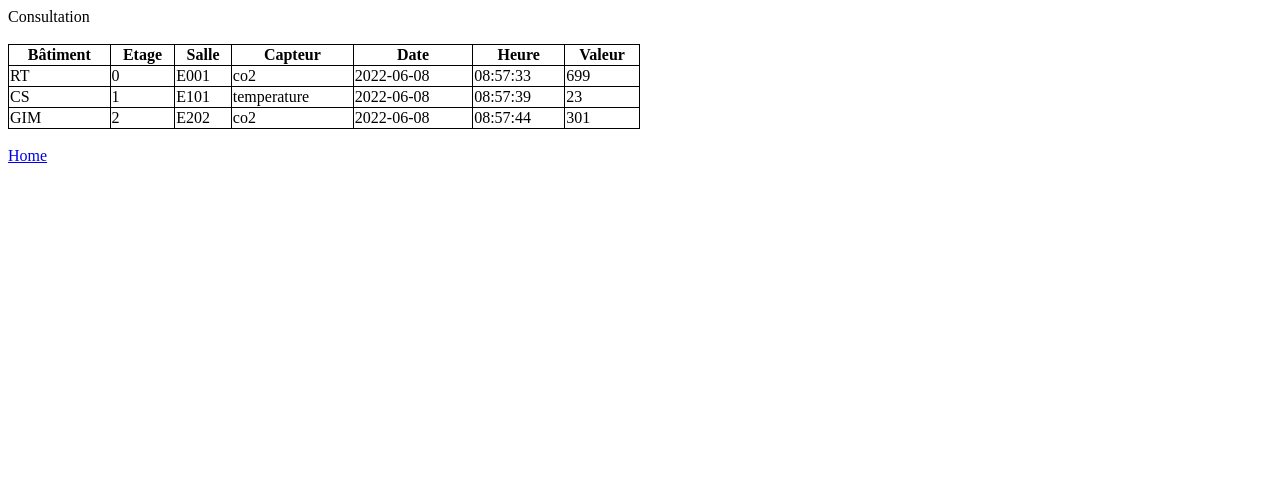
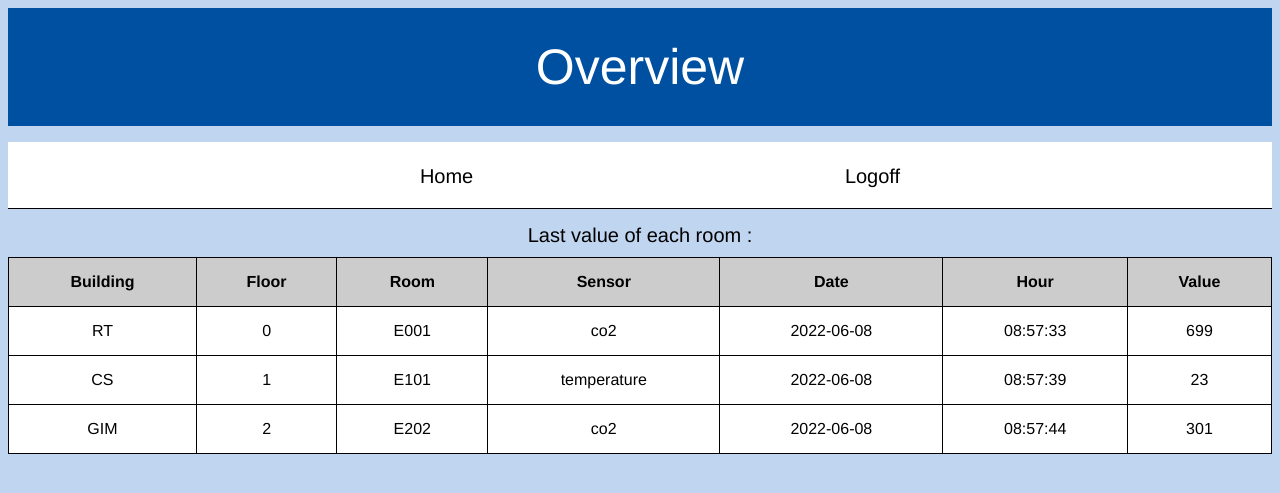
Before and after one commit to TheToto318/IoT_stack, a PHP site: page /consultation.php in a window 1280 px wide. Shown: the top 493 px of the page. Run offline with PHP 8.4, Linux system fonts and the light colour scheme; data comes from the database, SQL or seed files in the repository.

Commit message:
Update website credentials

```diff
--- /dev/null
+++ b/Web/Login.txt
@@ -0,0 +1,4 @@
+Admin 	 -> 4d?m17nisTt?r4!a0n
+Gestio-1 -> C0u5r?sc745e!
+Gestio-2 -> 4dm1nn?srt!0n
+Gestio-3 -> G7iM5n14s?ti!
--- a/Web/consultation.php
+++ b/Web/consultation.php
@@ -1,27 +1,31 @@
 <!DOCTYPE html>
 <html>
 <head>
-    <title>Consultation</title>
+    <title>Overview</title>
     <link rel="stylesheet" href="style/styleConsul.css">
 </head>
 <body>
 
+    <div class="bandeau">Overview</div>
+
+    <nav>
+        <ul>
+            <li><a href="../">Home</a></li>
+            <li><a href="deconnexion_gestion.php">Logoff</a></li>
+        </ul>
+    </nav>
+
+    <div class="info">Last value of each room :</div>
+
 	<?php
 
-		$db_user = "root";
-        $db_pass = "";
-        $db_name = "sae23";
-        $db_host = "localhost";
-
-        $db = mysqli_connect($db_host, $db_user, $db_pass, $db_name);
-
-        echo("Consultation<br /><br />");
+		include ("gestion/mysql.php");
 
         $reqBat = "SELECT id, nom FROM batiment";
         $resBat = mysqli_query($db, $reqBat);
 
         echo("<table>");
-        echo("<tr><th>Bâtiment</th><th>Etage</th><th>Salle</th><th>Capteur</th><th>Date</th><th>Heure</th><th>Valeur</th></tr>");
+        echo("<tr><th>Building</th><th>Floor</th><th>Room</th><th>Sensor</th><th>Date</th><th>Hour</th><th>Value</th></tr>");
 
         for($i = 0; $i < mysqli_num_rows($resBat); $i++){
 
@@ -60,8 +64,5 @@
 
     ?>
 
-	<br />
-    <a href="./">Home</a>
-
 </body>
 </html>
--- a/Web/style/styleConsul.css
+++ b/Web/style/styleConsul.css
@@ -1,13 +1,110 @@
+body {
+
+	font-family: Helvetica, sans-serif;
+	font-weight: 100;
+	background-color : #C0D5F0;
+
+}
+
+.bandeau {
+
+	background-color : #0050A1;
+	font-size : 50px;
+	color : white;
+	font-weight: lighter;
+	text-align : center;
+	margin-bottom : 0px;
+	padding : 30px;
+}
+
+.info {
+
+	font-size : 20px;
+	text-align : center;
+	margin-bottom : 10px;
+
+}
+
+nav ul
+{
+
+	height : 50px;
+	list-style-type : none;
+
+}
+
+nav ul li
+{
+
+	display : inline;
+	position : relative;
+	top : 45%;
+
+}
+
+nav {
+
+	position : sticky;
+	background-color : white;
+	top : 0px;
+	text-align : center;
+	border-bottom: 1px solid;
+	margin-bottom : 15px;
+	z-index : 2;
+
+}
+
+a {
+
+	text-decoration : none;
+	margin-left : 15%;
+	margin-right : 15%;
+	font-size : 20px;
+	color : black;
+
+}
+
+a:hover {
+
+	color : grey;
+	text-decoration : underline;
+
+}
+
 table {
 
-	border: 1px solid;
-	border-collapse: collapse;
-	width : 50%;
+	width : 100%;
+
+}
+
+th {
+
+	background-color : #CCCCCC;
+
+}
+
+td {
+
+	background-color : #FFFFFF;
+
+}
+
+td:hover {
+
+	background-color : #EEEEEE;
+
+}
+
+th, td {
+
+	text-align: center;
+	padding: 15px;
 
 }
 
 table, th, td {
 
- 	border: 1px solid;
+  	border: 1px solid;
+  	border-collapse: collapse;
 
 }
```
